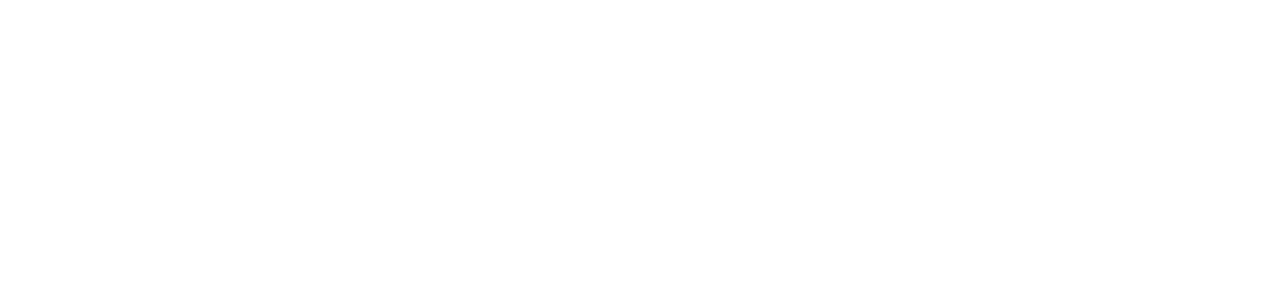
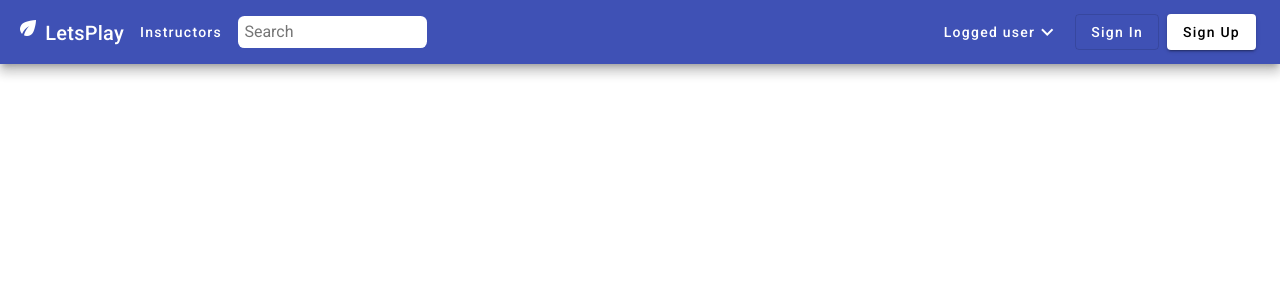
Before and after one commit to Rate-The-Instructor/RateTheInstructor, an Angular app in the folder frontend/: page / in a window 1280 px wide. Shown: the top 300 px of the page. Built offline with nearby package versions, Linux system fonts and the light colour scheme; a web font is replaced by a local one.

Commit message:
Nav-bar Done

```diff
--- a/frontend/src/app/app.component.html
+++ b/frontend/src/app/app.component.html
@@ -1 +1,2 @@
+<app-nav-bar></app-nav-bar>
 <router-outlet></router-outlet>
--- /dev/null
+++ b/frontend/src/app/components/nav-bar/nav-bar.component.css
@@ -0,0 +1,28 @@
+.spacer {
+    flex: 1 1 auto;
+  }
+a {
+    margin-right: .5rem ;
+
+}
+
+.container{
+    display: flex;
+    align-items: center;
+}
+
+.first{
+    margin-left: .5rem;
+}
+::ng-deep .searchBar {
+    border-radius: .4rem;
+    padding-left: .4rem;
+    border: none;
+    font-size: medium;
+
+}
+::ng-deep .searchBar:focus {
+    outline: none;
+    border: 3px solid rgba(0, 0, 0, 0.118);
+
+}
--- /dev/null
+++ b/frontend/src/app/components/nav-bar/nav-bar.component.html
@@ -0,0 +1,22 @@
+<mat-toolbar class="container" color="primary" class="mat-elevation-z8">
+  <span><mat-icon>eco</mat-icon> LetsPlay</span>
+
+  <a class="first" mat-button routerLink="">Instructors</a>
+  <input
+    class="searchBar"
+    matInput
+    [(ngModel)]="searchTerm"
+    placeholder="Search"
+  />
+
+  <div class="spacer"></div>
+
+  <a mat-button [matMenuTriggerFor]="menu" routerLink="user">
+    <span style="display: flex; align-items: center;"> Logged user<mat-icon>keyboard_arrow_down</mat-icon> </span>  </a
+  >
+  <mat-menu #menu="matMenu">
+    <a mat-menu-item color="warn">Log Out</a>
+  </mat-menu>
+  <a mat-stroked-button theme="forest" routerLink="login">Sign In</a>
+  <a mat-raised-button theme="forest" routerLink="signup">Sign Up</a>
+</mat-toolbar>
--- /dev/null
+++ b/frontend/src/app/components/nav-bar/nav-bar.component.ts
@@ -0,0 +1,10 @@
+import { Component } from '@angular/core';
+
+@Component({
+  selector: 'app-nav-bar',
+  templateUrl: './nav-bar.component.html',
+  styleUrls: ['./nav-bar.component.css']
+})
+export class NavBarComponent {
+  searchTerm = ""
+}
```
Also changed, not shown: frontend/src/app/app.module.ts (+9 -2 lines), 1 other file (tests, documents, lock files or other folders).
